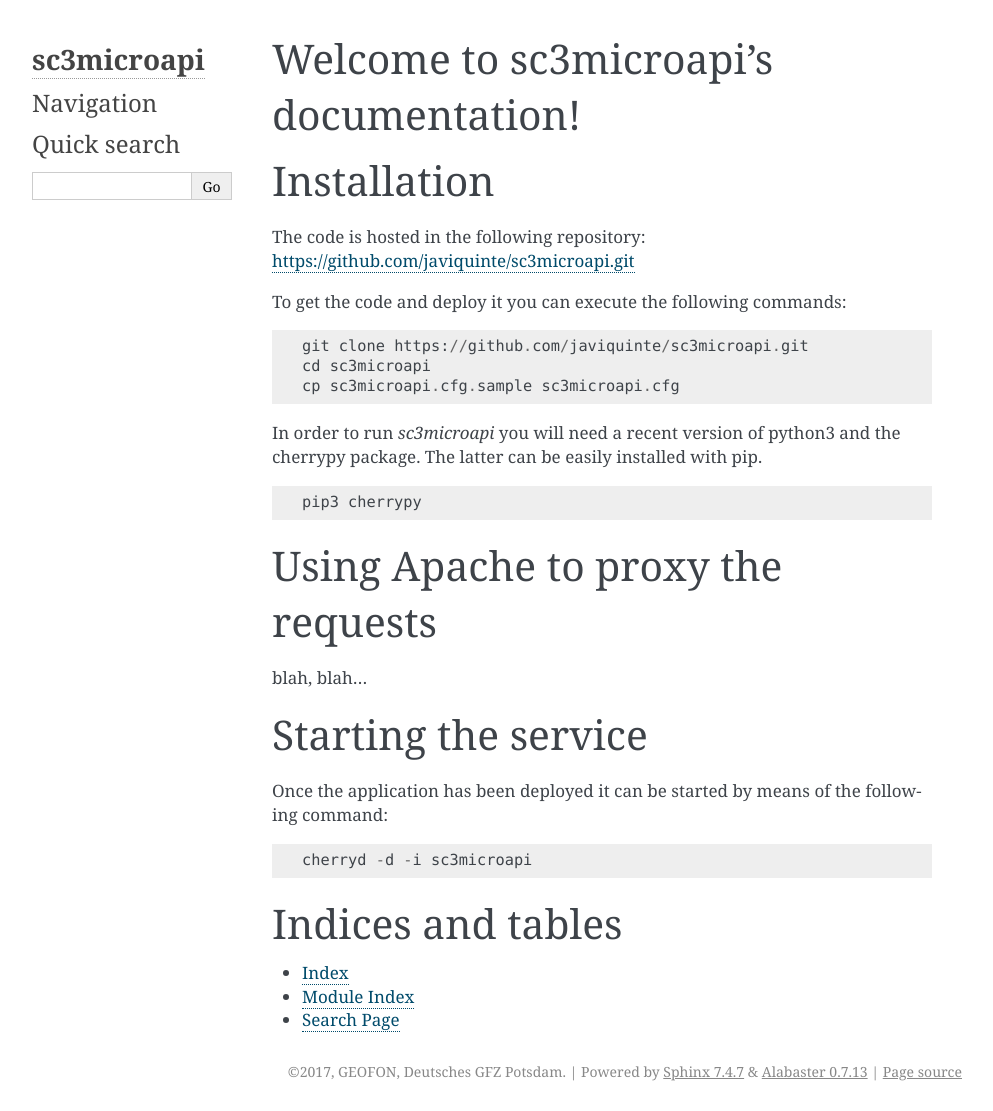
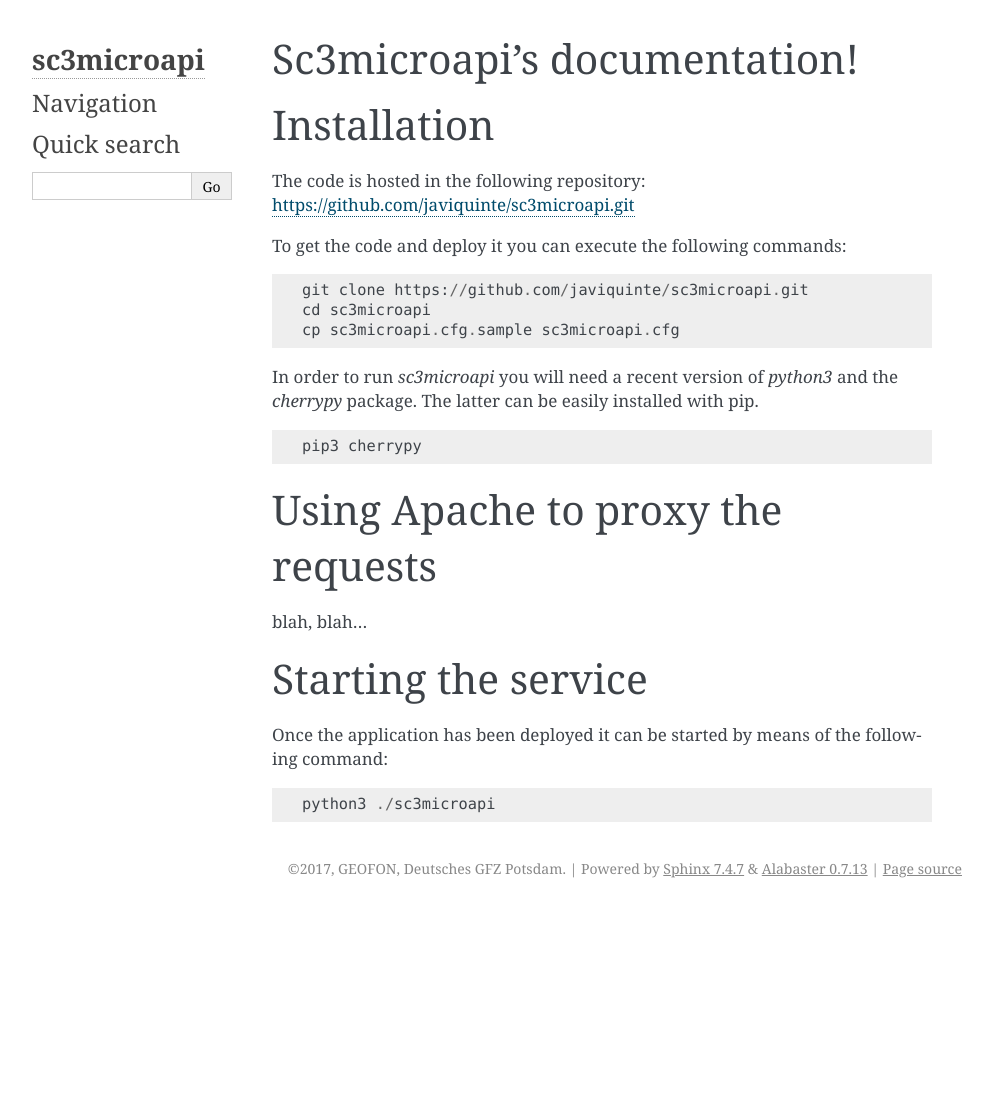
Before and after one commit to javiquinte/sc3microapi, a Sphinx documentation site: the page built from docs/source/index.rst, in a window 1280 px wide. Shown: the whole page, without its empty margins (148-1141 px from the left). Built offline with Sphinx 7.4.7, drawn with Linux system fonts in a browser that asks for light colours; after the commit the page ends 908 px from its top, so only the background shows below that.

Commit message:
Update the minimal documentation available and the version number

```diff
--- a/docs/source/index.rst
+++ b/docs/source/index.rst
@@ -3,8 +3,8 @@
    You can adapt this file completely to your liking, but it should at least
    contain the root `toctree` directive.
 
-Welcome to sc3microapi's documentation!
-===================================
+Sc3microapi's documentation!
+============================
 
 .. toctree::
    :maxdepth: 2
@@ -21,7 +21,7 @@ To get the code and deploy it you can execute the following commands: ::
   cd sc3microapi
   cp sc3microapi.cfg.sample sc3microapi.cfg
 
-In order to run `sc3microapi` you will need a recent version of python3 and the cherrypy package.
+In order to run `sc3microapi` you will need a recent version of `python3` and the `cherrypy` package.
 The latter can be easily installed with pip. ::
 
   pip3 cherrypy
@@ -36,11 +36,4 @@ Starting the service
 
 Once the application has been deployed it can be started by means of the following command: ::
 
-  cherryd -d -i sc3microapi
-
-Indices and tables
-==================
-
-* :ref:`genindex`
-* :ref:`modindex`
-* :ref:`search`
+  python3 ./sc3microapi
--- a/sc3microapi.py
+++ b/sc3microapi.py
@@ -1059,7 +1059,7 @@ class SC3MicroApi(object):
         :returns: Version of the system
         :rtype: string
         """
-        version = '0.1b1'
+        version = '0.2a1'
         cherrypy.response.headers['Content-Type'] = 'text/plain'
         return version.encode('utf-8')
 
```
